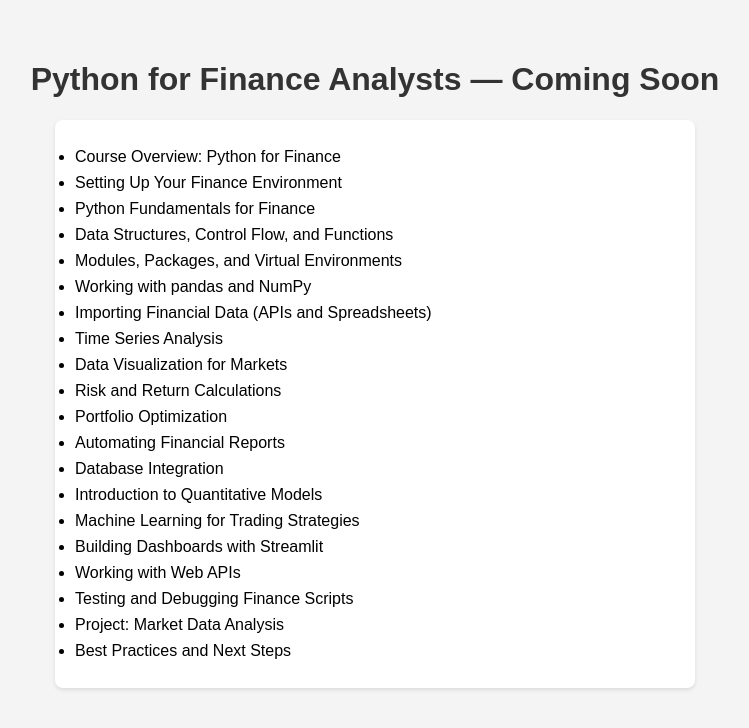
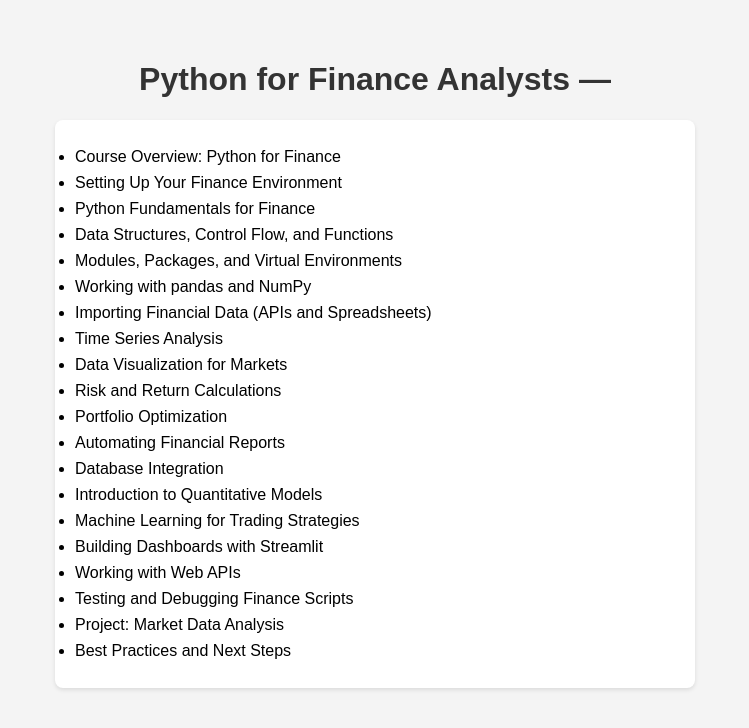
Before and after one commit to tekminded-git/codex, a plain HTML site: page index.html in a window 1280 px wide. Shown: the whole page, without its empty margins (265-1014 px from the left). Drawn offline with Linux system fonts and the light colour scheme.

Commit message:
Update index.html

```diff
--- a/index.html
+++ b/index.html
@@ -29,7 +29,7 @@
     </style>
 </head>
 <body>
-    <h1>Python for Finance Analysts &mdash; Coming Soon</h1>
+    <h1>Python for Finance Analysts &mdash; </h1>
     <ul>
         <li>Course Overview: Python for Finance</li>
         <li>Setting Up Your Finance Environment</li>
```
